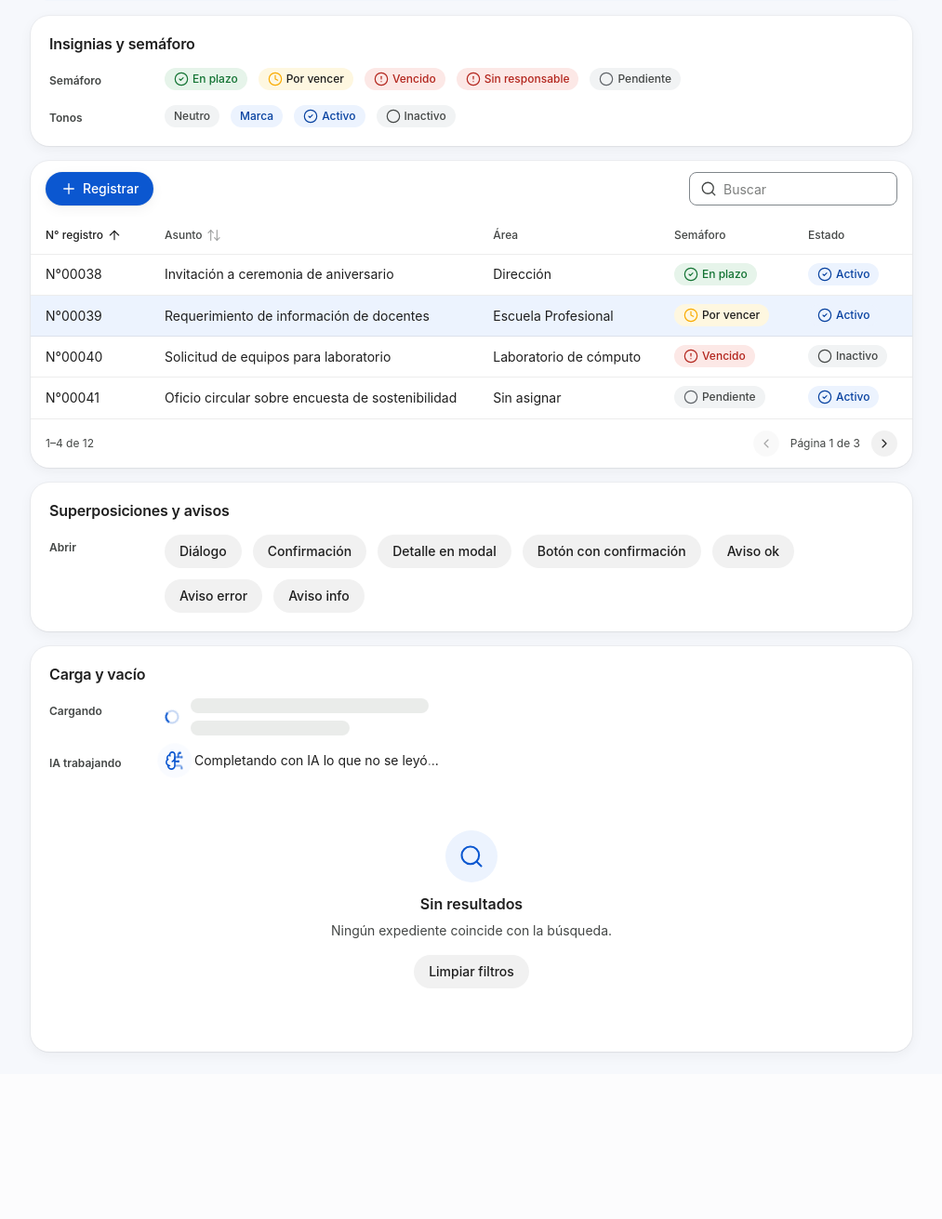
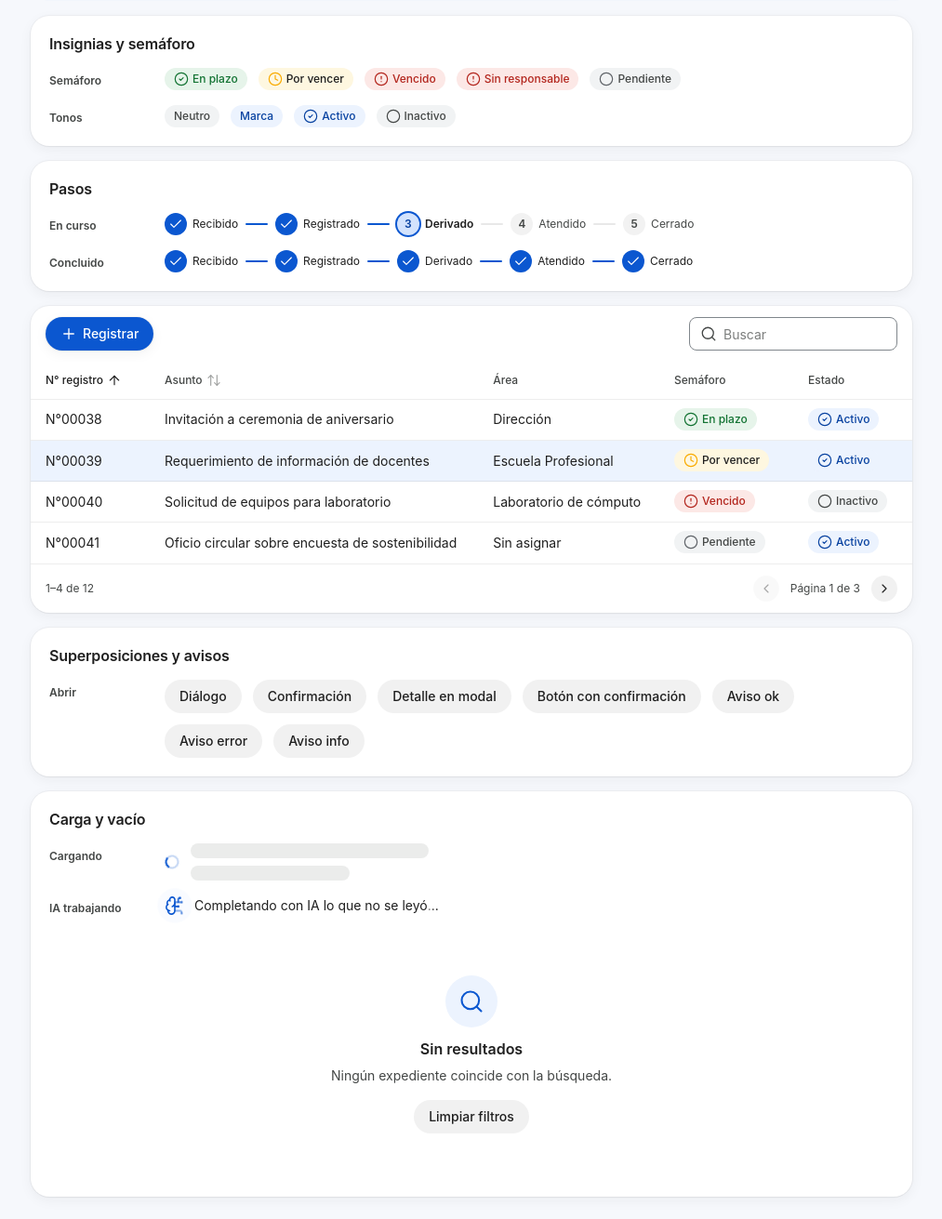
Before and after one commit to RedyDelgado/tramite_documentario_llm, a Laravel app: page /ui in a window 1280 px wide. Shown: the part 2033-3344 px from the top of the page at 93% size, without its empty margins (267-1280 px from the left). Before the commit the page ends 3166 px from the top, so only its background shows below. Run offline with Laravel 12, Linux system fonts and the light colour scheme; a user stored in the database is signed in; data comes from the database, SQL or seed files in the repository; data that the repository does not hold is empty; style sheets or scripts are compiled from the project's sources; parts of the project's set-up code (start-up, migrations or seed data) failed here and were passed over; some libraries are stand-ins or nearby versions.

Commit message:
feat(expedientes): integra de ayuda-usabilidad el semáforo con días, los pasos, las ayudas y el aviso de derivación
Toma solo parte de feature/ayuda-usabilidad sobre feat/prioridad-expedientes,
para revisión antes de main:
- SemaforoPlazo (con conPlazo: en la lista, días solo en derivado o en atención)
  y el plazo de cada área pendiente; una sola textoVencimiento más hoyEnLima.
- Pasos del expediente y siguiente paso en el detalle.
- Tooltips de estados y pestañas.
- Aviso de derivación: responder sin cambiar el asunto.
- Combobox en modales: rueda y clic en la barra.

Fuera: textos de la IA, «Semáforo e IA», «Cambiar áreas» y el CI.

Co-Authored-By: DrakterHarm <drak.harm.443@gmail.com>
Co-Authored-By: Claude Opus 5.5 <noreply@anthropic.com>

```diff
--- a/resources/js/components/data/Pestanas.tsx
+++ b/resources/js/components/data/Pestanas.tsx
@@ -1,6 +1,8 @@
+import { Tooltip } from '@/components/ui/Tooltip';
 import { cn } from '@/lib/cn';
 
-export type Pestana = { valor: string; etiqueta: string; total?: number };
+// `ayuda` explica la vista al pasar el mouse, para quien no conoce el término («Histórico»).
+export type Pestana = { valor: string; etiqueta: string; total?: number; ayuda?: string };
 
 type Props = {
     etiqueta: string;
@@ -15,8 +17,7 @@ export function Pestanas({ etiqueta, pestanas, activa, onCambiar }: Props) {
         <div role="tablist" aria-label={etiqueta} className="flex w-fit max-w-full gap-1 overflow-x-auto rounded-full bg-relleno p-1">
             {pestanas.map((p) => {
                 const seleccionada = p.valor === activa;
-
-                return (
+                const boton = (
                     <button
                         key={p.valor}
                         type="button"
@@ -36,6 +37,14 @@ export function Pestanas({ etiqueta, pestanas, activa, onCambiar }: Props) {
                         )}
                     </button>
                 );
+
+                return p.ayuda ? (
+                    <Tooltip key={p.valor} texto={p.ayuda}>
+                        {boton}
+                    </Tooltip>
+                ) : (
+                    boton
+                );
             })}
         </div>
     );
--- a/resources/js/components/domain/AreasAtencion.tsx
+++ b/resources/js/components/domain/AreasAtencion.tsx
@@ -1,5 +1,5 @@
 import { Badge } from '@/components/ui/Badge';
-import { formatearFecha, formatearFechaHora } from '@/lib/fechas';
+import { formatearFecha, formatearFechaHora, textoVencimiento } from '@/lib/fechas';
 import type { AtencionArea } from '@/types';
 
 const TONO = { derivado: 'neutro', en_atencion: 'marca', atendido: 'ok' } as const;
@@ -19,6 +19,8 @@ export function AreasAtencion({ atenciones }: { atenciones: AtencionArea[] }) {
                     <span className="block text-sm text-fg-muted">
                         {a.responsable ?? 'Quien coordina el área'} ·{' '}
                         {a.fecha_limite ? `hasta el ${formatearFecha(a.fecha_limite)}${a.plazo_dias ? ` (plazo de ${a.plazo_dias} días)` : ''}` : 'sin plazo'}
+                        {/* Lo pendiente dice cuánto le falta; lo atendido ya no corre. */}
+                        {a.fecha_limite && a.estado.valor !== 'atendido' && <span className="font-medium text-fg"> · {textoVencimiento(a.fecha_limite)}</span>}
                     </span>
                     {a.atendido_at && (
                         <span className="block text-sm text-fg-muted">
--- a/resources/js/components/domain/EstadoBadge.tsx
+++ b/resources/js/components/domain/EstadoBadge.tsx
@@ -1,6 +1,7 @@
 import { IcoArchivo16, IcoBuscarDocumento16, IcoCandado16, IcoCheck16, IcoCorrecto16, IcoDerivar16, IcoHistorial16, IcoProhibido16, IcoReloj16 } from '@/components/ui/iconos';
 import type { ReactElement } from 'react';
 import { Badge } from '@/components/ui/Badge';
+import { Tooltip } from '@/components/ui/Tooltip';
 import type { EstadoExpediente } from '@/types';
 
 const ICONOS: Record<EstadoExpediente, ReactElement> = {
@@ -15,13 +16,30 @@ const ICONOS: Record<EstadoExpediente, ReactElement> = {
     anulado: <IcoProhibido16 />,
 };
 
+/** Qué significa cada estado, para explicarlo al pasar el mouse a quien no conoce los términos. */
+export const SIGNIFICADO_ESTADO: Record<EstadoExpediente, string> = {
+    por_revisar: 'Llegó y espera que mesa de partes decida si es un trámite.',
+    registrado: 'Ya tiene número de registro; falta derivarlo a un área.',
+    derivado: 'Se envió a las áreas; esperan su respuesta.',
+    en_atencion: 'Un área lo tomó y lo está atendiendo.',
+    atendido: 'Todas las áreas lo atendieron; falta cerrarlo.',
+    cerrado: 'Trámite concluido.',
+    no_tramite: 'No era un trámite (boletín, publicidad, aviso automático): se archivó sin número. No se borra.',
+    historico: 'Llegó antes de que el sistema empezara a operar: queda como referencia, sin plazo ni semáforo.',
+    anulado: 'Se registró por error: conserva su número, que no se vuelve a usar.',
+};
+
 // Trámites vivos con la marca; el resto en neutro. Los colores semánticos son solo del semáforo (5.3).
 const EN_CURSO: EstadoExpediente[] = ['registrado', 'derivado', 'en_atencion', 'atendido'];
 
 export function EstadoBadge({ estado }: { estado: { valor: EstadoExpediente; etiqueta: string } }) {
     return (
-        <Badge tono={EN_CURSO.includes(estado.valor) ? 'marca' : 'neutro'} icono={ICONOS[estado.valor]}>
-            {estado.etiqueta}
-        </Badge>
+        <Tooltip texto={SIGNIFICADO_ESTADO[estado.valor]}>
+            <span tabIndex={0}>
+                <Badge tono={EN_CURSO.includes(estado.valor) ? 'marca' : 'neutro'} icono={ICONOS[estado.valor]}>
+                    {estado.etiqueta}
+                </Badge>
+            </span>
+        </Tooltip>
     );
 }
--- /dev/null
+++ b/resources/js/components/domain/PasosExpediente.tsx
@@ -0,0 +1,72 @@
+import { IcoFlechaDerecha16, IcoInfo } from '@/components/ui/iconos';
+import { Pasos } from '@/components/ui/Pasos';
+import type { EstadoExpediente, ExpedienteDetalle } from '@/types';
+
+const PASOS = ['Recibido', 'Registrado', 'Derivado', 'Atendido', 'Cerrado'];
+
+// Cerrado marca todos los pasos como hechos.
+const PASO: Partial<Record<EstadoExpediente, number>> = { por_revisar: 0, registrado: 1, derivado: 2, en_atencion: 2, atendido: 3, cerrado: PASOS.length };
+
+// Estados fuera del recorrido: no avanzan, así que en lugar de los pasos se explica qué significan.
+const FUERA: Partial<Record<EstadoExpediente, string>> = {
+    no_tramite: 'Se archivó como «No es trámite»: no tiene número, plazo ni semáforo. No se borró; puede devolverse a revisión.',
+    historico: 'Llegó antes de que el sistema empezara a operar: se guarda como referencia, sin plazo ni semáforo.',
+    anulado: 'Registro anulado: conserva su número, que no se vuelve a usar.',
+};
+
+const lista = (nombres: string[]) => (nombres.length > 1 ? `${nombres.slice(0, -1).join(', ')} y ${nombres.at(-1)}` : nombres[0]);
+
+/** Qué toca ahora: lo dice como acción si quien mira puede hacerlo y, si no, como lo que falta. */
+export function siguientePaso(e: ExpedienteDetalle): string {
+    const pendientes = e.atenciones.filter((a) => a.estado.valor !== 'atendido').map((a) => a.area);
+    // Una respuesta cuenta si vino de un área aún pendiente o de un remitente que no se reconoce.
+    const respuesta = e.correos.some((c) => c.respuesta && (!c.respuesta.area || pendientes.some((p) => c.respuesta?.area?.includes(p))));
+
+    switch (e.estado.valor) {
+        case 'por_revisar':
+            return e.puede_registrar
+                ? 'Revisa lo que llegó: si es un trámite, pulsa «Registrar» y recibirá su número; si no lo es, «No es trámite».'
+                : 'Falta revisarlo y registrarlo como trámite en mesa de partes.';
+        case 'registrado':
+            return e.permisos.derivar ? 'Deriva el trámite a una o varias áreas con «Derivar»: el sistema les avisará por correo.' : 'Falta derivarlo a un área.';
+        case 'derivado':
+        case 'en_atencion':
+            if (respuesta && (e.permisos.atender_correo || e.permisos.atender)) {
+                return 'Llegó una respuesta de un área: revísala en Correos y, si atiende lo pedido, pulsa «Dar por atendido».';
+            }
+            return `Esperando la respuesta de ${pendientes.length ? lista(pendientes) : 'las áreas'}. Cuando contesten el aviso por correo, la respuesta aparecerá aquí.`;
+        case 'atendido':
+            if (e.cierre_solicitado_at) {
+                return e.permisos.resolver_cierre ? 'Se pidió el cierre: apruébalo o recházalo con «Resolver el cierre».' : 'Se pidió el cierre: falta que lo apruebe la dirección.';
+            }
+            return e.permisos.solicitar_cierre ? 'Todas las áreas lo atendieron: pulsa «Solicitar cierre» para concluirlo.' : 'Todas las áreas lo atendieron: falta cerrarlo.';
+        default:
+            return 'Trámite concluido: todo su recorrido queda en el historial.';
+    }
+}
+
+/** Dónde está el expediente en su recorrido y cuál es el siguiente paso. */
+export function PasosExpediente({ expediente: e }: { expediente: ExpedienteDetalle }) {
+    const fuera = FUERA[e.estado.valor];
+    if (fuera) {
+        return (
+            <p className="flex items-start gap-2 text-base text-fg-muted">
+                <IcoInfo aria-hidden className="mt-0.5 shrink-0" />
+                {fuera}
+            </p>
+        );
+    }
+
+    return (
+        <div className="flex flex-col gap-3">
+            <Pasos etiqueta="Recorrido del trámite" pasos={PASOS} actual={PASO[e.estado.valor] ?? 0} />
+            <p className="flex items-start gap-2 text-base text-fg">
+                <IcoFlechaDerecha16 aria-hidden className="mt-1 shrink-0 text-primary-600" />
+                <span>
+                    <span className="font-semibold">Siguiente: </span>
+                    {siguientePaso(e)}
+                </span>
+            </p>
+        </div>
+    );
+}
--- /dev/null
+++ b/resources/js/components/domain/SemaforoPlazo.tsx
@@ -0,0 +1,26 @@
+import { SemaforoBadge, SIGNIFICADO_SEMAFORO, type Semaforo } from '@/components/domain/SemaforoBadge';
+import { Tooltip } from '@/components/ui/Tooltip';
+import { formatearFecha, hoyEnLima, textoVencimiento } from '@/lib/fechas';
+
+/** Semáforo con el plazo en palabras («Vence en 2 días»): el color dice el estado y el texto, cuánto falta (8). */
+export function SemaforoPlazo({ semaforo, fechaLimite, conPlazo = true }: { semaforo: Semaforo; fechaLimite: string | null; conPlazo?: boolean }) {
+    // En rojo sin haber vencido: el área no tiene quien lo atienda (SemaforoService).
+    const sinResponsable = semaforo === 'rojo' && (!fechaLimite || fechaLimite >= hoyEnLima());
+    // `conPlazo` en falso calla los días donde la fila ya dice otra cosa (en la lista, lo que espera sin área).
+    const plazo = conPlazo && fechaLimite && semaforo !== 'gris' ? textoVencimiento(fechaLimite) : null;
+
+    return (
+        <span className="flex flex-col items-start gap-0.5">
+            <Tooltip texto={SIGNIFICADO_SEMAFORO[semaforo]}>
+                <span tabIndex={0}>
+                    <SemaforoBadge estado={semaforo} texto={sinResponsable ? 'Sin responsable' : undefined} />
+                </span>
+            </Tooltip>
+            {plazo && (
+                <span className="text-sm whitespace-nowrap text-fg-muted" title={`Fecha límite: ${formatearFecha(fechaLimite)}`}>
+                    {plazo}
+                </span>
+            )}
+        </span>
+    );
+}
--- a/resources/js/components/ui/Combobox.tsx
+++ b/resources/js/components/ui/Combobox.tsx
@@ -115,6 +115,11 @@ export function Combobox({ opciones, value, onChange, onCrear, creando, id, plac
                     onOpenAutoFocus={(e) => e.preventDefault()}
                     onCloseAutoFocus={(e) => e.preventDefault()}
                     onInteractOutside={(e) => ancla.current?.contains(e.target as Node) && e.preventDefault()}
+                    // La lista va en un portal fuera del modal, que bloquea la rueda y el toque en el documento: aquí no llegan.
+                    onWheel={(e) => e.stopPropagation()}
+                    onTouchMove={(e) => e.stopPropagation()}
+                    // Un clic en la barra de desplazamiento o entre opciones no quita el foco al campo: si lo quitara, la lista se cerraría.
+                    onMouseDown={(e) => e.preventDefault()}
                     className="z-50 max-h-64 w-(--radix-popper-anchor-width) overflow-y-auto rounded-card bg-surface p-1.5 shadow-flotante"
                 >
                     {filtradas.map((o, i) => (
@@ -123,7 +128,6 @@ export function Combobox({ opciones, value, onChange, onCrear, creando, id, plac
                             id={`${lista}-${i}`}
                             role="option"
                             aria-selected={o.value === value}
-                            onMouseDown={(e) => e.preventDefault()}
                             onClick={() => elegir(i)}
                             onMouseEnter={() => setActiva(i)}
                             className={cn('flex h-8 cursor-pointer items-center rounded-[6px] px-2.5 text-base', i === activa ? 'bg-primary-600 text-on-primary' : 'text-fg', o.value === value && 'font-semibold')}
@@ -136,7 +140,6 @@ export function Combobox({ opciones, value, onChange, onCrear, creando, id, plac
                             id={`${lista}-${filtradas.length}`}
                             role="option"
                             aria-selected={false}
-                            onMouseDown={(e) => e.preventDefault()}
                             onClick={() => elegir(filtradas.length)}
                             onMouseEnter={() => setActiva(filtradas.length)}
                             className={cn(
--- /dev/null
+++ b/resources/js/components/ui/Pasos.tsx
@@ -0,0 +1,35 @@
+import { IcoCheck16 } from '@/components/ui/iconos';
+import { Fragment } from 'react';
+import { cn } from '@/lib/cn';
+
+/** Avance de un proceso en pasos: los hechos con check, el actual resaltado y los que faltan atenuados. */
+export function Pasos({ etiqueta, pasos, actual }: { etiqueta: string; pasos: string[]; actual: number }) {
+    return (
+        <ol aria-label={etiqueta} className="flex flex-wrap items-center gap-x-2 gap-y-2">
+            {pasos.map((paso, i) => {
+                const hecho = i < actual;
+                const enCurso = i === actual;
+
+                return (
+                    <Fragment key={paso}>
+                        {i > 0 && <li aria-hidden className={cn('h-0.5 w-6 rounded-full', hecho || enCurso ? 'bg-primary-600' : 'bg-relleno-fuerte')} />}
+                        <li aria-current={enCurso ? 'step' : undefined} className="flex items-center gap-1.5">
+                            <span
+                                className={cn(
+                                    'flex size-6 shrink-0 items-center justify-center rounded-full text-sm font-semibold tabular-nums',
+                                    hecho ? 'bg-primary-600 text-on-primary' : enCurso ? 'bg-primary-100 text-primary-700 ring-2 ring-primary-600' : 'bg-relleno text-fg-muted',
+                                )}
+                            >
+                                {hecho ? <IcoCheck16 aria-hidden /> : i + 1}
+                            </span>
+                            <span className={cn('text-sm whitespace-nowrap', enCurso ? 'font-semibold text-fg' : hecho ? 'text-fg' : 'text-fg-muted')}>
+                                {paso}
+                                {hecho && <span className="sr-only"> (hecho)</span>}
+                            </span>
+                        </li>
+                    </Fragment>
+                );
+            })}
+        </ol>
+    );
+}
--- a/resources/js/lib/fechas.ts
+++ b/resources/js/lib/fechas.ts
@@ -19,6 +19,11 @@ export function formatearPlazo(dias: number | null, tipo: 'habiles' | 'calendari
 
 const diaLima = new Intl.DateTimeFormat('en-CA', { timeZone: 'America/Lima' });
 
+/** Hoy en Lima como `AAAA-MM-DD`. */
+export function hoyEnLima(): string {
+    return diaLima.format(new Date());
+}
+
 /** Días de calendario entre hoy en Lima y `dia` (`AAAA-MM-DD`): negativo si ya pasó. */
 export function diasHasta(dia: string, hoy: Date = new Date()): number {
     return Math.round((Date.parse(`${dia}T12:00:00Z`) - Date.parse(`${diaLima.format(hoy)}T12:00:00Z`)) / 86_400_000);
--- a/resources/js/pages/expedientes/Index.tsx
+++ b/resources/js/pages/expedientes/Index.tsx
@@ -4,7 +4,7 @@ import type { ComponentProps } from 'react';
 import type { Columna } from '@/components/data/DataTable';
 import { type Pestana, Pestanas } from '@/components/data/Pestanas';
 import { EstadoBadge } from '@/components/domain/EstadoBadge';
-import { SemaforoBadge } from '@/components/domain/SemaforoBadge';
+import { SemaforoPlazo } from '@/components/domain/SemaforoPlazo';
 import { ListPage } from '@/components/layouts/ListPage';
 import { Badge } from '@/components/ui/Badge';
 import { botonClases } from '@/components/ui/Button';
@@ -13,7 +13,7 @@ import { Input } from '@/components/ui/Input';
 import { Select } from '@/components/ui/Select';
 import { Tooltip } from '@/components/ui/Tooltip';
 import { useFiltros } from '@/hooks/useFiltros';
-import { formatearFechaHora, textoEspera, textoVencimiento } from '@/lib/fechas';
+import { formatearFechaHora, textoEspera } from '@/lib/fechas';
 import { cerrarModal, rutaModal } from '@/lib/modal';
 import type { ExpedienteFila, Opcion, Paginado, SharedProps } from '@/types';
 import RegistroNuevo from '../registro/Nuevo';
@@ -126,13 +126,8 @@ const columnas: Columna<ExpedienteFila>[] = [
         ancho: '10rem',
         celda: (e) =>
             e.semaforo ? (
-                <>
-                    <SemaforoBadge estado={e.semaforo} />
-                    {/* El color dice si urge; la fecha, cuánto. */}
-                    {e.fecha_limite && (e.estado.valor === 'derivado' || e.estado.valor === 'en_atencion') && (
-                        <p className="mt-1 text-sm text-fg-muted">{textoVencimiento(e.fecha_limite)}</p>
-                    )}
-                </>
+                // El color dice si urge; los días, cuánto: solo cuando ya está en un área.
+                <SemaforoPlazo semaforo={e.semaforo} fechaLimite={e.fecha_limite} conPlazo={e.estado.valor === 'derivado' || e.estado.valor === 'en_atencion'} />
             ) : (
                 <span className="text-fg-muted">—</span>
             ),
--- a/resources/js/pages/expedientes/Show.tsx
+++ b/resources/js/pages/expedientes/Show.tsx
@@ -9,8 +9,9 @@ import { RespuestaCorreo } from '@/components/domain/RespuestaCorreo';
 import { EstadoBadge } from '@/components/domain/EstadoBadge';
 import { LineaTiempo } from '@/components/domain/LineaTiempo';
 import { OriginalPapel } from '@/components/domain/OriginalPapel';
+import { PasosExpediente } from '@/components/domain/PasosExpediente';
 import { SerieCard } from '@/components/domain/SerieCard';
-import { SemaforoBadge } from '@/components/domain/SemaforoBadge';
+import { SemaforoPlazo } from '@/components/domain/SemaforoPlazo';
 import { Badge } from '@/components/ui/Badge';
 import { Button, botonClases } from '@/components/ui/Button';
 import { Card } from '@/components/ui/Card';
@@ -180,10 +181,6 @@ function Correo({ c, documentos, puedeAtender }: { c: CorreoDetalle; documentos:
     );
 }
 
-// En rojo sin haber vencido: el área no tiene quien lo atienda (8).
-const motivoRojo = (e: ExpedienteDetalle) =>
-    e.semaforo === 'rojo' && (!e.fecha_limite || e.fecha_limite >= new Date().toLocaleDateString('en-CA', { timeZone: 'America/Lima' })) ? 'Sin responsable' : undefined;
-
 export type DetalleExpedienteProps = {
     expediente: ExpedienteDetalle;
     historial: EventoHistorial[];
@@ -226,6 +223,9 @@ export default function ExpedienteShow({ expediente: e, historial, opcionesEmiso
                     </>
                 }
         >
+            <Card className="mb-4">
+                <PasosExpediente expediente={e} />
+            </Card>
             <div className="grid items-start gap-4 lg:grid-cols-3">
                 {/* Un papel sin correos no muestra la tarjeta vacía: su lugar lo toma el historial. Si le llega una respuesta con su código, aparece. */}
                 {sinCorreos ? (
@@ -247,7 +247,7 @@ export default function ExpedienteShow({ expediente: e, historial, opcionesEmiso
                         <DetalleLista
                             items={[
                                 { etiqueta: 'Estado', valor: <EstadoBadge estado={e.estado} /> },
-                                ...(e.semaforo ? [{ etiqueta: 'Semáforo', valor: <SemaforoBadge estado={e.semaforo} texto={motivoRojo(e)} /> }] : []),
+                                ...(e.semaforo ? [{ etiqueta: 'Semáforo', valor: <SemaforoPlazo semaforo={e.semaforo} fechaLimite={e.fecha_limite} /> }] : []),
                                 ...(e.cierre_solicitado_at ? [{ etiqueta: 'Cierre', valor: <Badge tono="aviso">Pendiente de aprobación</Badge> }] : []),
                                 { etiqueta: 'Código', valor: e.codigo ?? 'Se asigna al registrar como trámite' },
                                 ...(e.motivo_anulacion ? [{ etiqueta: 'Motivo de anulación', valor: e.motivo_anulacion }] : []),
--- a/resources/js/pages/ui/Catalogo.tsx
+++ b/resources/js/pages/ui/Catalogo.tsx
@@ -5,6 +5,7 @@ import { Pagination } from '@/components/data/Pagination';
 import { CommandBar } from '@/components/data/CommandBar';
 import { ActivoBadge } from '@/components/domain/ActivoBadge';
 import { SemaforoBadge, type Semaforo } from '@/components/domain/SemaforoBadge';
+import { Pasos } from '@/components/ui/Pasos';
 import { FormField } from '@/components/forms/FormField';
 import { FormSection } from '@/components/forms/FormSection';
 import { AppShell } from '@/components/layouts/AppShell';
@@ -239,6 +240,15 @@ export default function Catalogo() {
                     </Fila>
                 </Bloque>
 
+                <Bloque titulo="Pasos">
+                    <Fila etiqueta="En curso">
+                        <Pasos etiqueta="Recorrido de ejemplo" pasos={['Recibido', 'Registrado', 'Derivado', 'Atendido', 'Cerrado']} actual={2} />
+                    </Fila>
+                    <Fila etiqueta="Concluido">
+                        <Pasos etiqueta="Recorrido concluido" pasos={['Recibido', 'Registrado', 'Derivado', 'Atendido', 'Cerrado']} actual={5} />
+                    </Fila>
+                </Bloque>
+
                 <section className="overflow-hidden rounded-card bg-surface shadow-card">
                     <CommandBar
                         acciones={
--- a/resources/views/mail/aviso-derivacion.blade.php
+++ b/resources/views/mail/aviso-derivacion.blade.php
@@ -17,7 +17,11 @@ Le enviamos en copia, para conocimiento, el siguiente trámite. No requiere que
 - **Indicaciones:** {{ $movimiento->nota }}
 @endif
 
-Los documentos del trámite van adjuntos.{{ $atencion ? ' Para responder, conteste este correo y adjunte lo que corresponda.' : '' }}
+Los documentos del trámite van adjuntos.
+@if ($atencion)
+
+**Para responder, pulse «Responder» en este mismo correo y no cambie el asunto.** Adjunte lo que corresponda. Si escribe un correo nuevo, su respuesta no quedará enlazada al trámite.
+@endif
 
 Código del trámite: {{ $expediente->codigo ?? 'sin código' }}
 </x-mail::message>
```
Also changed, not shown: app/Http/Controllers/ExpedienteController.php (+12 -1 lines), docs/decisiones.md (+8 -0 lines), resources/js/components/domain/PasosExpediente.test.tsx (added, +50 -0 lines), resources/js/components/ui/Combobox.test.tsx (+27 -1 lines), resources/js/lib/fechas.test.ts (+2 -0 lines), tests/Feature/DerivacionVariasAreasTest.php (+4 -2 lines), tests/Feature/ExpedienteHttpTest.php (+5 -2 lines).
